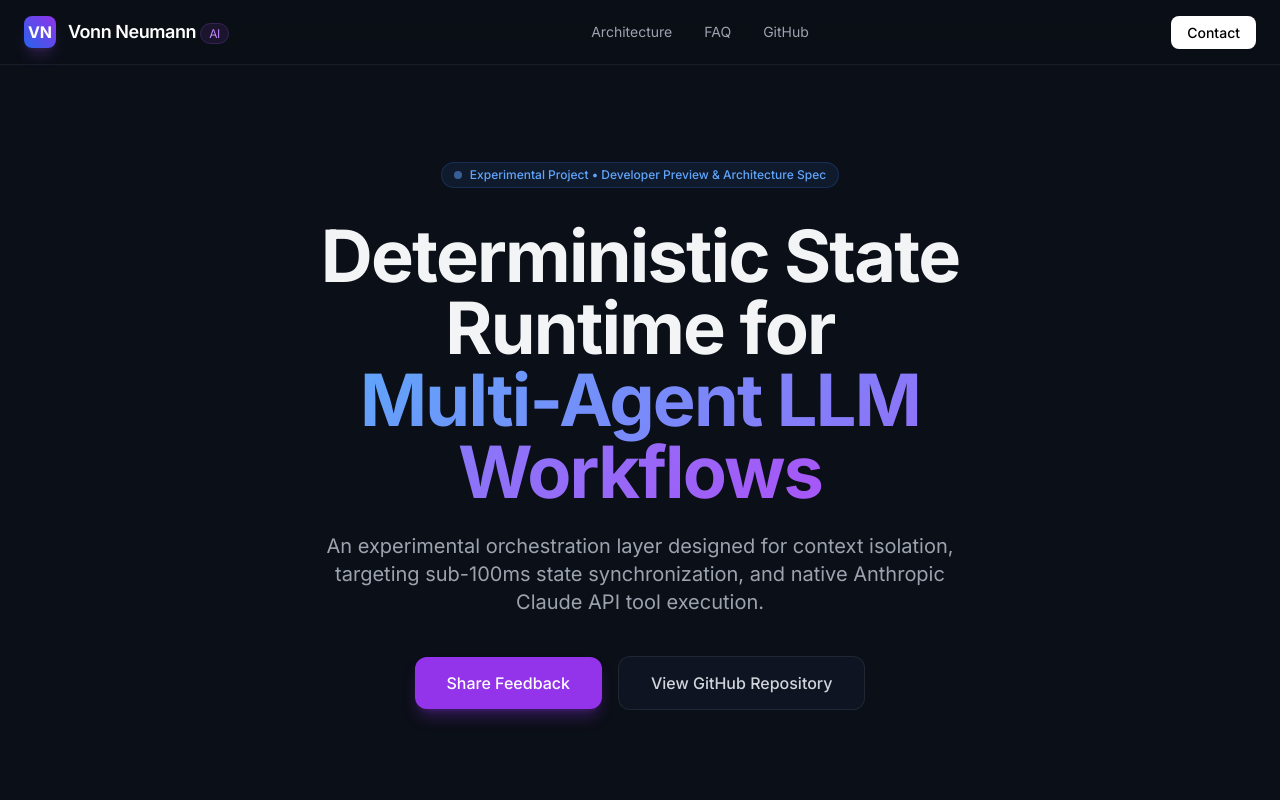
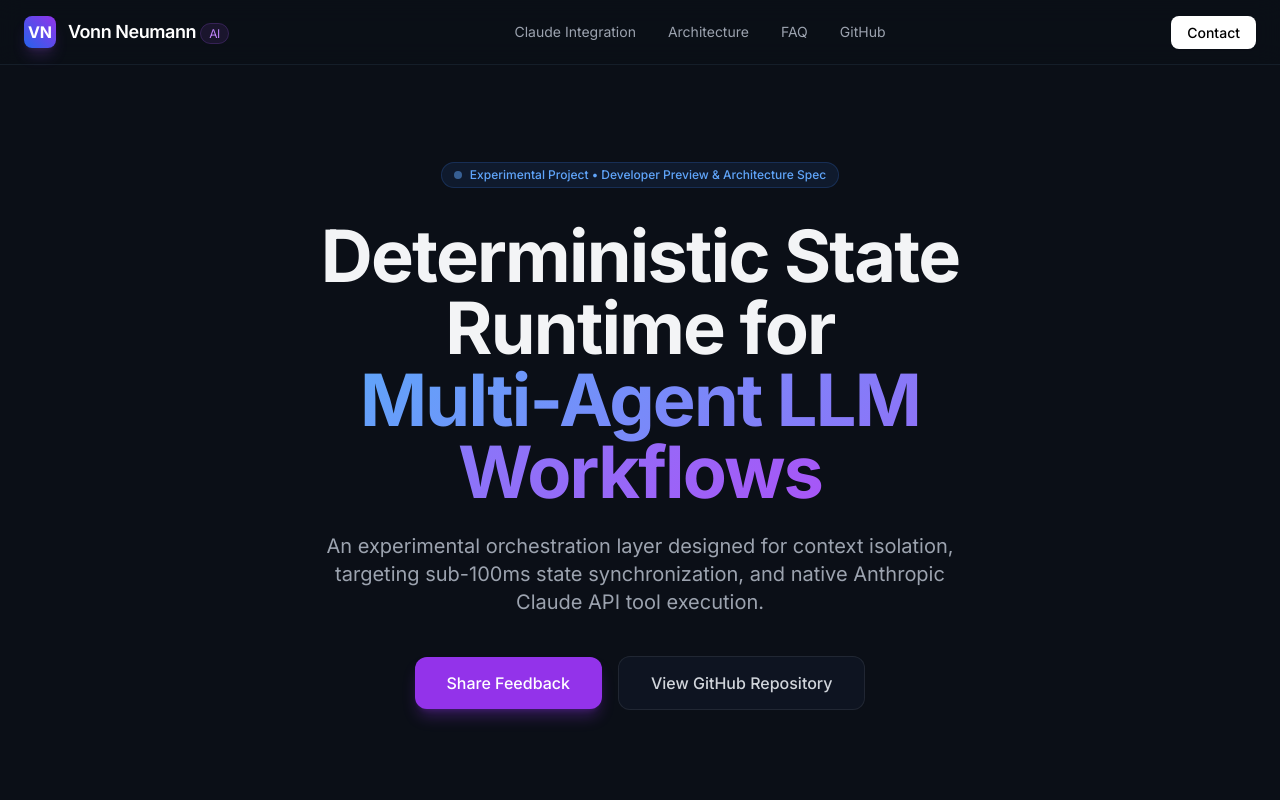
Before and after one commit to ozaksoy/vonnneumann-ai, a plain HTML site: page index.html in a window 1280 px wide. Shown: the top 800 px of the page. Drawn offline with nearby package versions, Linux system fonts and the light colour scheme.

Commit message:
Update index.html

```diff
--- a/index.html
+++ b/index.html
@@ -25,7 +25,8 @@
         <span class="font-semibold text-lg tracking-tight text-white">Vonn Neumann <span class="text-xs px-2 py-0.5 rounded-full bg-purple-500/10 text-purple-400 border border-purple-500/20 font-normal">AI</span></span>
       </div>
       <div class="hidden md:flex items-center gap-8 text-sm text-gray-400">
-             <button onclick="location.hash='claude-integration'" class="hover:text-white .hash='architecture'" class="hover:text-white transition-colors">Architecture</button>
+        <button onclick="location.hash='claude-integration'" class="hover:text-white transition-colors">Claude Integration</button>
+        <button onclick="location.hash='architecture'" class="hover:text-white transition-colors">Architecture</button>
         <button onclick="location.hash='faq'" class="hover:text-white transition-colors">FAQ</button>
         <button onclick="window.open('https://github.com/ozaksoy/vonnneumann-ai','_blank')" class="hover:text-white transition-colors">GitHub</button>
       </div>
```
